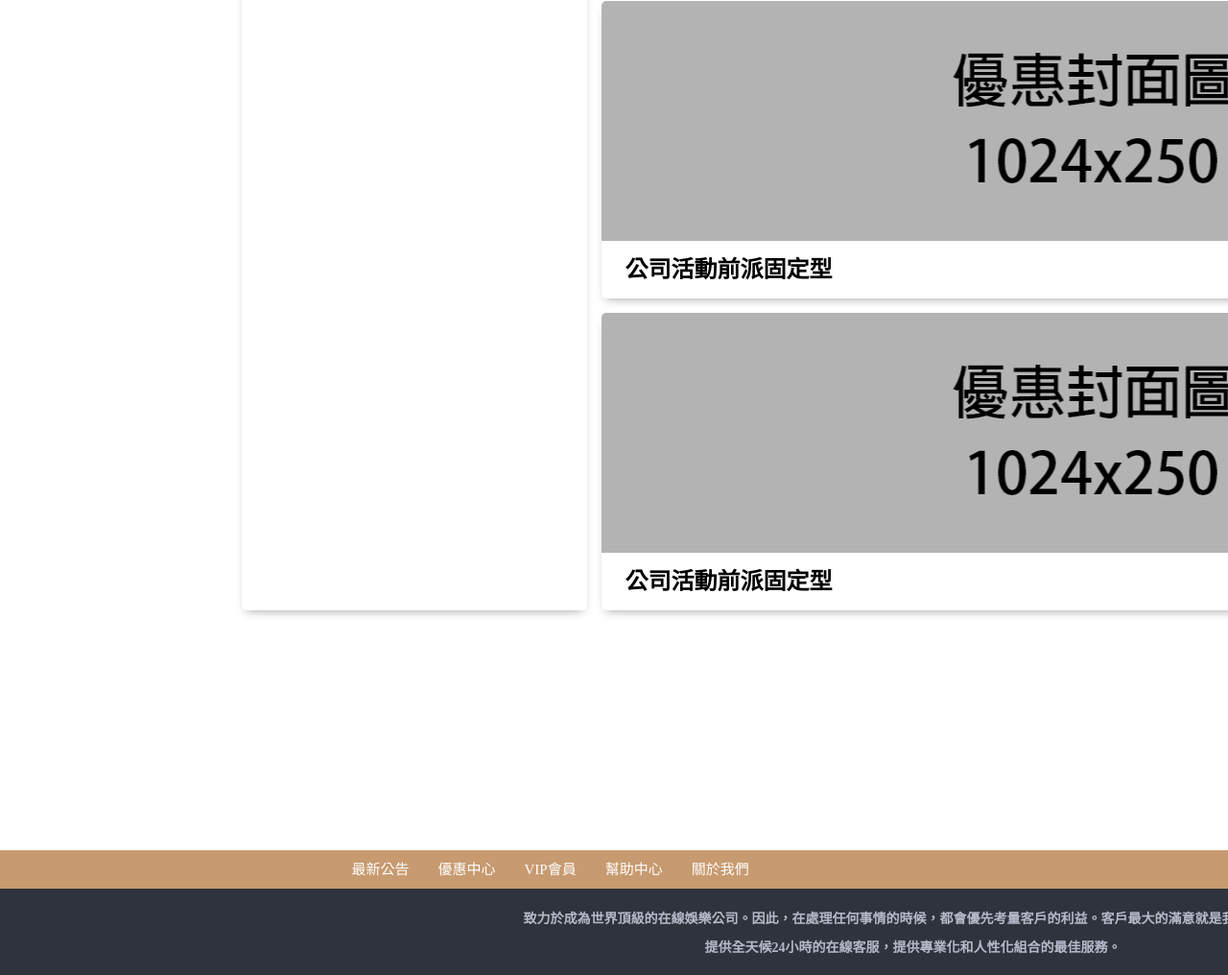
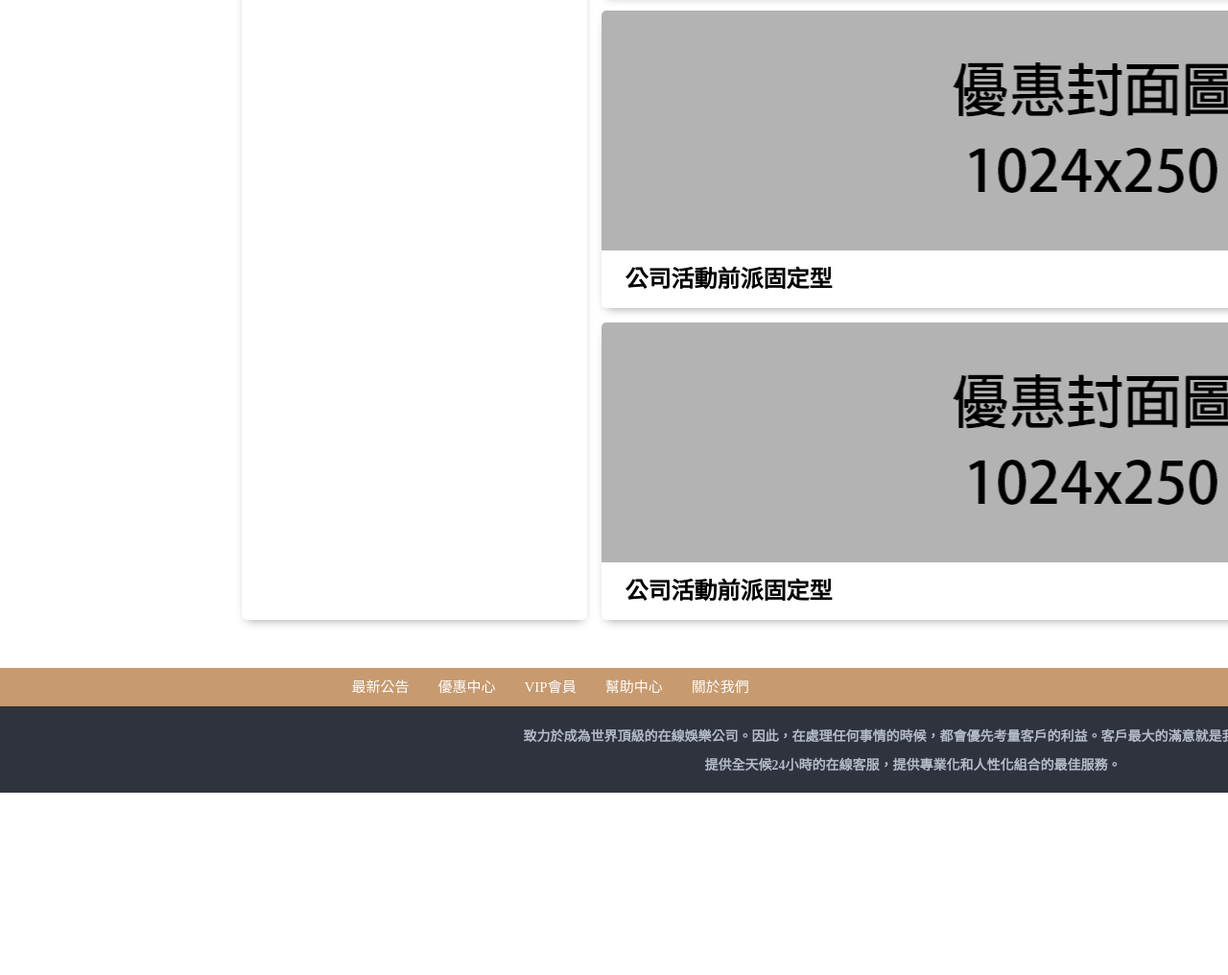
Before and after one commit to zbc951/web_demo_009, a plain HTML site: page html/event.html in a window 1280 px wide. Shown: the part 1344-2360 px from the top of the page at 96% size. After the commit the page ends 2170 px from the top, so only its background shows below. Drawn offline with nearby package versions, Linux system fonts and the light colour scheme; files whose address does not match are found by name.

Commit message:
113-0105-1-N

```diff
--- a/html/event.html
+++ b/html/event.html
@@ -249,7 +249,7 @@
             </div>
         </div>
     </header>
-    <main>
+    <main class="innerpage">
        <div class="eventWrap">
         <div class="eventTitle">
             <p>優惠</p>
--- a/scss/_event.scss
+++ b/scss/_event.scss
@@ -1,7 +1,7 @@
 .eventWrap {
     width: 100%;
     height: auto;
-    padding-top: 120px;
+    padding: 130px 0;
 
     .eventTitle {
         width: 100%;
--- a/scss/_footer.scss
+++ b/scss/_footer.scss
@@ -1,9 +1,11 @@
 //footer
 footer {
     width: 100%;
+    min-width: 1000px;
     height: 130px;
-    transform: translateY(130px);
-    margin-top: 70px;
+    position: absolute;
+    bottom: 0;
+    // transform: translateY(130px);
 
     //上部
     .top {
--- a/scss/_help.scss
+++ b/scss/_help.scss
@@ -1,6 +1,7 @@
 .helpWrap {
     width: 100%;
     height: auto;
+    min-height: 72vh;
 
     .helpBody {
         width: 1400px;
--- a/scss/_home.scss
+++ b/scss/_home.scss
@@ -1,8 +1,8 @@
 .home {
     width: 100%;
     height: auto;
-    transform: translateY(130px);
-    // padding: 125px 0 20px;
+    padding: 130px 0 130px;
+    // transform: translateY(130px);
 
     //置中外包
     article {
--- a/scss/_innerPage.scss
+++ b/scss/_innerPage.scss
@@ -1,5 +1,5 @@
 .innerPage {
-    padding: 130px 0 50px;
+    padding: 130px 0 130px;
 
     .marqueeGroup {
         width: 1400px;
--- a/scss/_main.scss
+++ b/scss/_main.scss
@@ -6,7 +6,7 @@ html {
     body {
         width: 100%;
         min-width: 1903px;
-        height: 100%;
+        height: auto;
         overflow: overlay;
         position: relative;
 
```
Also changed, not shown: css/style.css.
